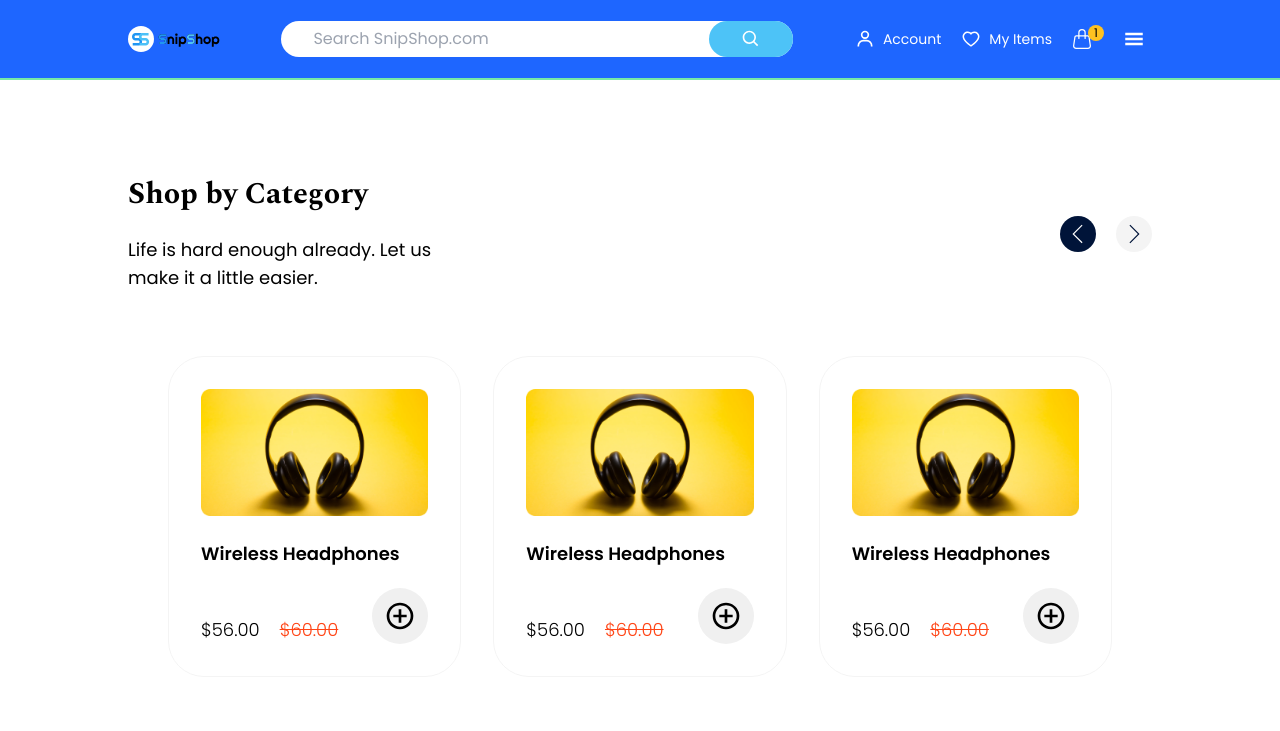
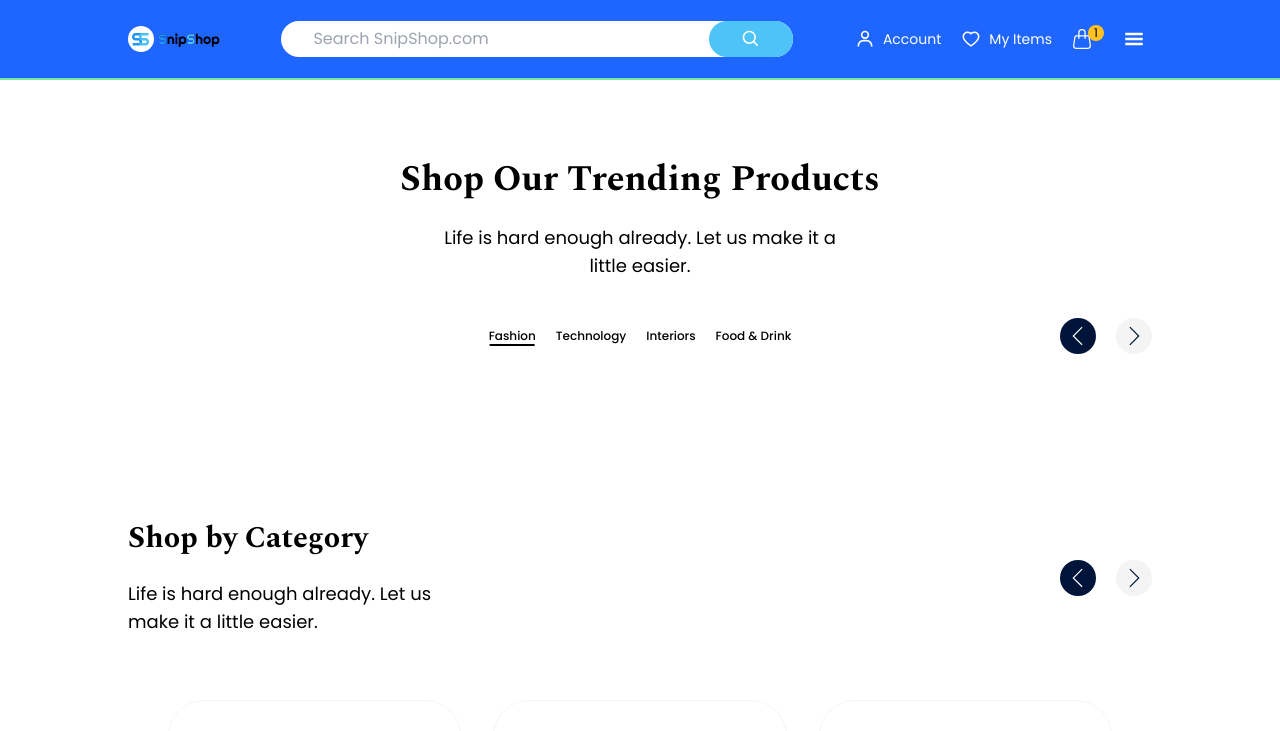
Before and after one commit to mjaumi/PA-snip-shop, a React (Create React App) app: page / in a window 1280 px wide. Shown: the top 731 px of the page. Built offline with nearby package versions, Linux system fonts and the light colour scheme.

Commit message:
trending produts section text design done

```diff
--- a/src/App.js
+++ b/src/App.js
@@ -6,11 +6,13 @@ import PopularBrands from './components/PopularBrands/PopularBrands';
 import ProductList from './components/ProductList/ProductList';
 import SellOnSocialMedia from './components/SellOnSocialMedia/SellOnSocialMedia';
 import Testimonial from './components/Testimonial/Testimonial';
+import TrendingProductList from './components/TrendingProductsList/TrendingProductList';
 
 function App() {
   return (
     <div className='font-poppins'>
       <Header />
+      <TrendingProductList />
       <ProductList />
       <FeaturedProducts />
       <PopularBrands />
--- /dev/null
+++ b/src/components/TrendingProductsList/TrendingProductList.js
@@ -0,0 +1,30 @@
+import React from 'react';
+import SSAngleButtonLeft from '../Shared/SSAngleButtonLeft';
+import SSAngleButtonRight from '../Shared/SSAngleButtonRight';
+
+const TrendingProductList = () => {
+
+    // rendering trending product list component here
+    return (
+        <section className='py-20'>
+            <div>
+                <h1 className='font-spectral text-4xl font-bold text-center capitalize'>shop our trending products</h1>
+                <p className='text-lg text-center mt-6'>Life is hard enough already. Let us make it a <br /> little easier.</p>
+            </div>
+            <div className='relative w-4/5 mx-auto'>
+                <div className='flex justify-center mt-12'>
+                    <p className='relative text-xs font-medium after:absolute after:block after:w-[95%] after:h-[2px] after:bg-black after:left-1/2 after:-translate-x-1/2 cursor-pointer hover:opacity-70 duration-300'>Fashion</p>
+                    <p className='text-xs font-medium ml-5 cursor-pointer hover:opacity-70 duration-300'>Technology</p>
+                    <p className='text-xs font-medium ml-5 cursor-pointer hover:opacity-70 duration-300'>Interiors</p>
+                    <p className='text-xs font-medium ml-5 cursor-pointer hover:opacity-70 duration-300'>Food & Drink</p>
+                </div>
+                <div className='flex absolute right-0 top-1/2 -translate-y-1/2'>
+                    <SSAngleButtonLeft />
+                    <SSAngleButtonRight />
+                </div>
+            </div>
+        </section>
+    );
+};
+
+export default TrendingProductList;
```
